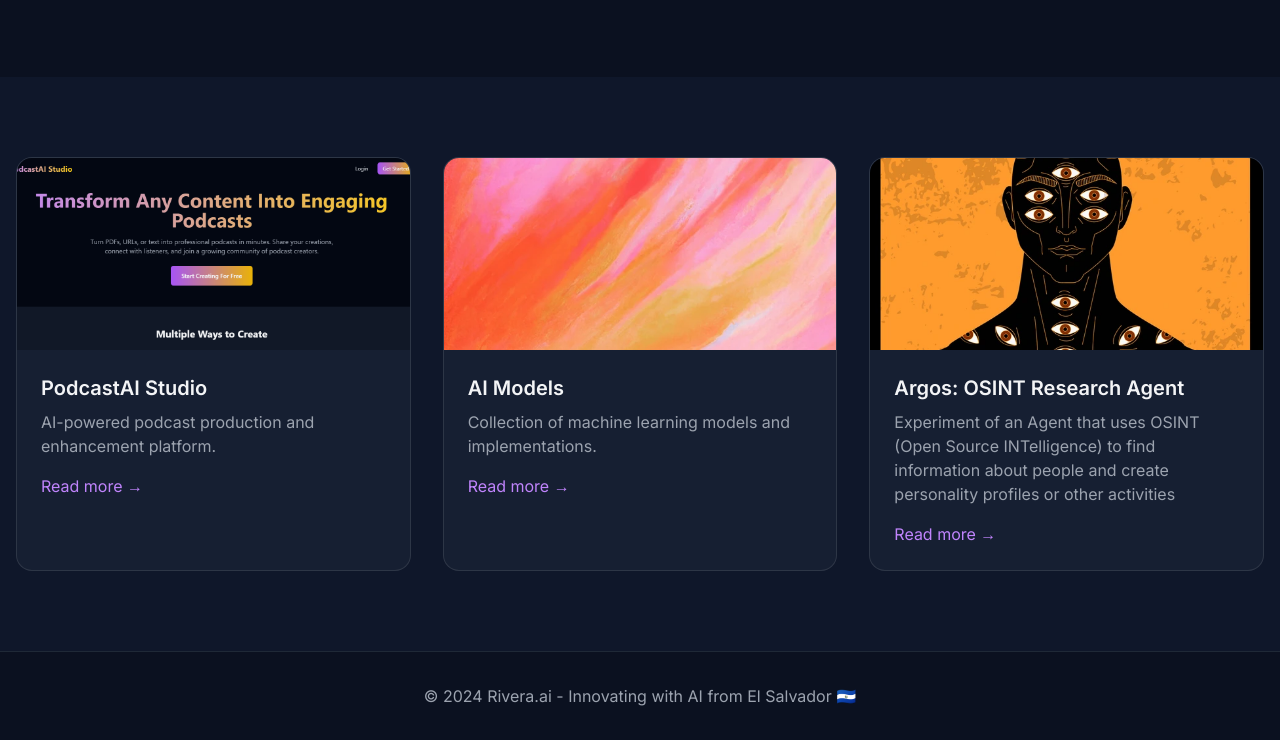
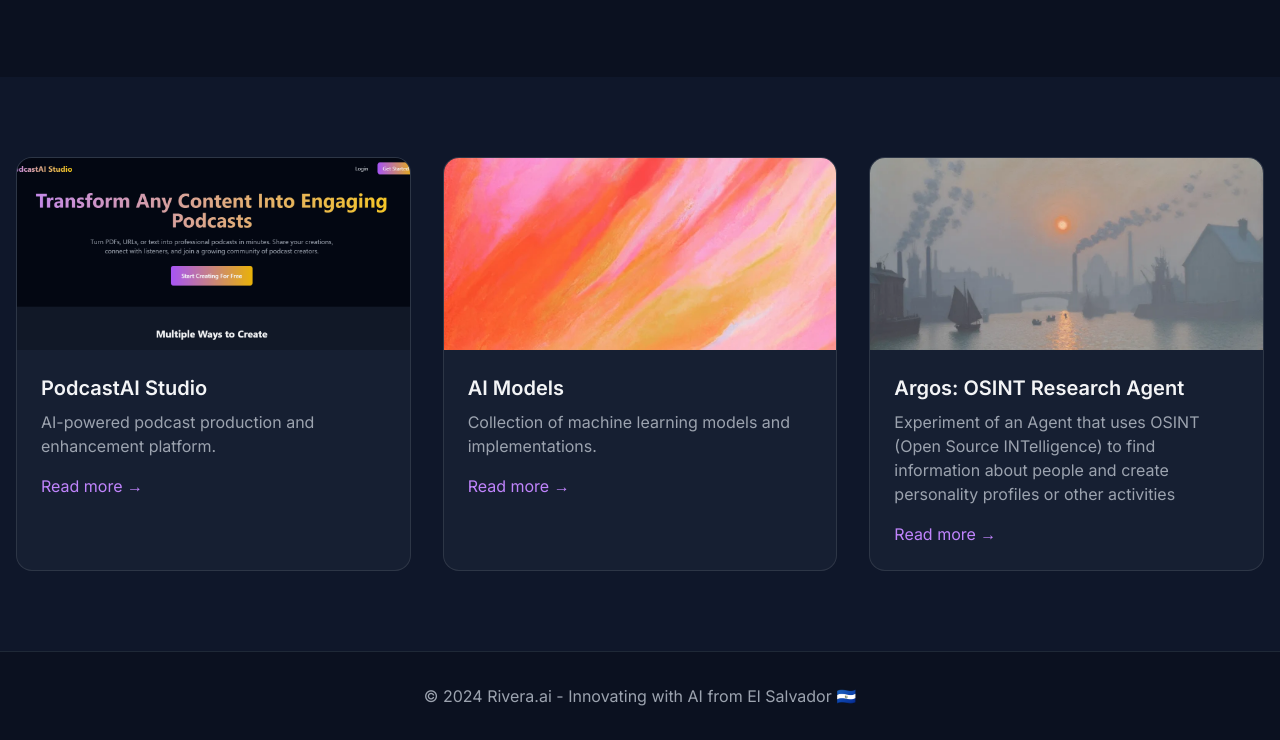
Before and after one commit to Rivera-ai/Rivera.ai-page, a plain HTML site: page index.html in a window 1280 px wide. Shown: the part 841-1581 px from the top of the page. Drawn offline with nearby package versions, Linux system fonts and the light colour scheme.

Commit message:
Update index.html2

```diff
--- a/index.html
+++ b/index.html
@@ -139,7 +139,7 @@
                     </div>
                 </div>
                 <div class="glass-card overflow-hidden">
-                    <img src="Images/argos.webp" alt="Project 2" class="w-full h-48 object-cover"/>
+                    <img src="Images/argos2.webp" alt="Project 2" class="w-full h-48 object-cover"/>
                     <div class="p-6">
                         <h3 class="text-xl font-semibold mb-2">Argos: OSINT Research Agent</h3>
                         <p class="text-gray-400 mb-4">
```
